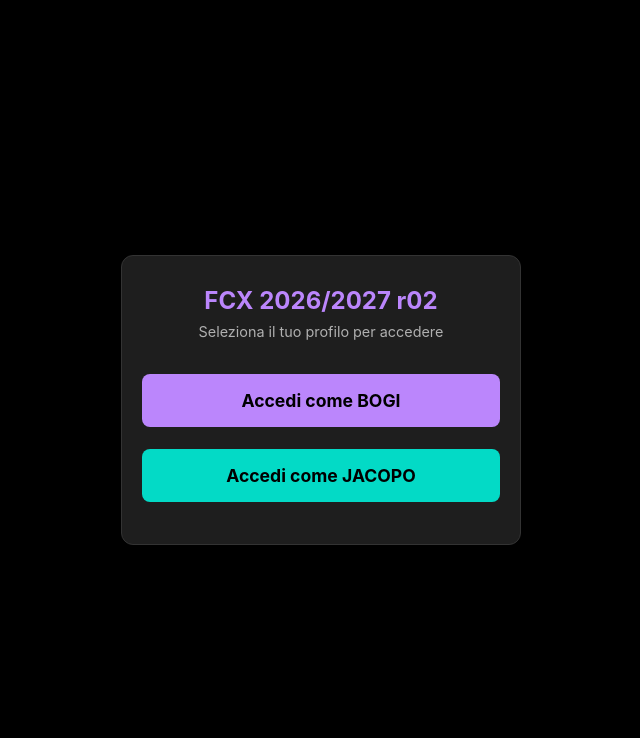
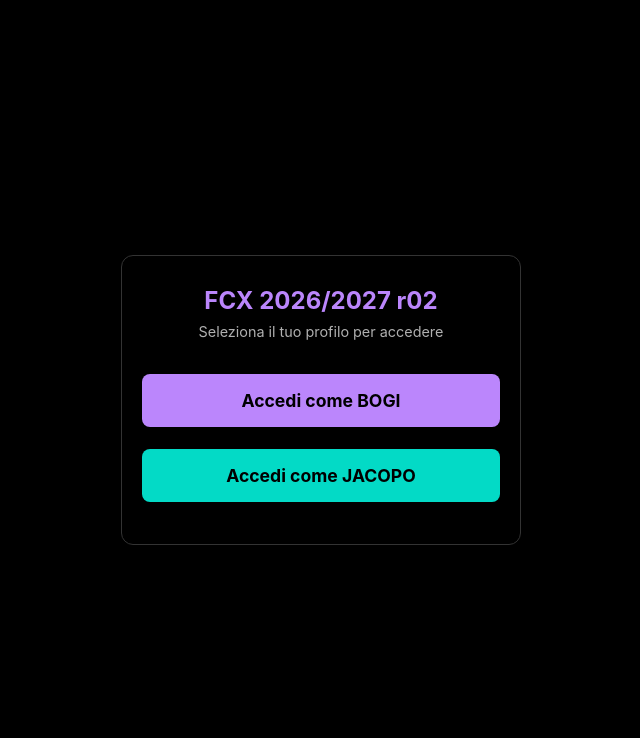
Before and after one commit to raffaelezaini-FCX/FCX-2026-2027_r02, a plain HTML site: page index.html in a window 1280 px wide. Shown: the top 738 px of the page, without its empty margins (319-959 px from the left). Drawn offline with Linux system fonts and the light colour scheme.

Commit message:
Update index.html

```diff
--- a/index.html
+++ b/index.html
@@ -7,7 +7,7 @@
     <style>
         :root {
             --bg-color: #000000;
-            --surface-color: #1e1e1e;
+            --surface-color: #000000;
             --surface-hover: #2d2d2d;
             --primary: #bb86fc;
             --primary-variant: #3700b3;
```
